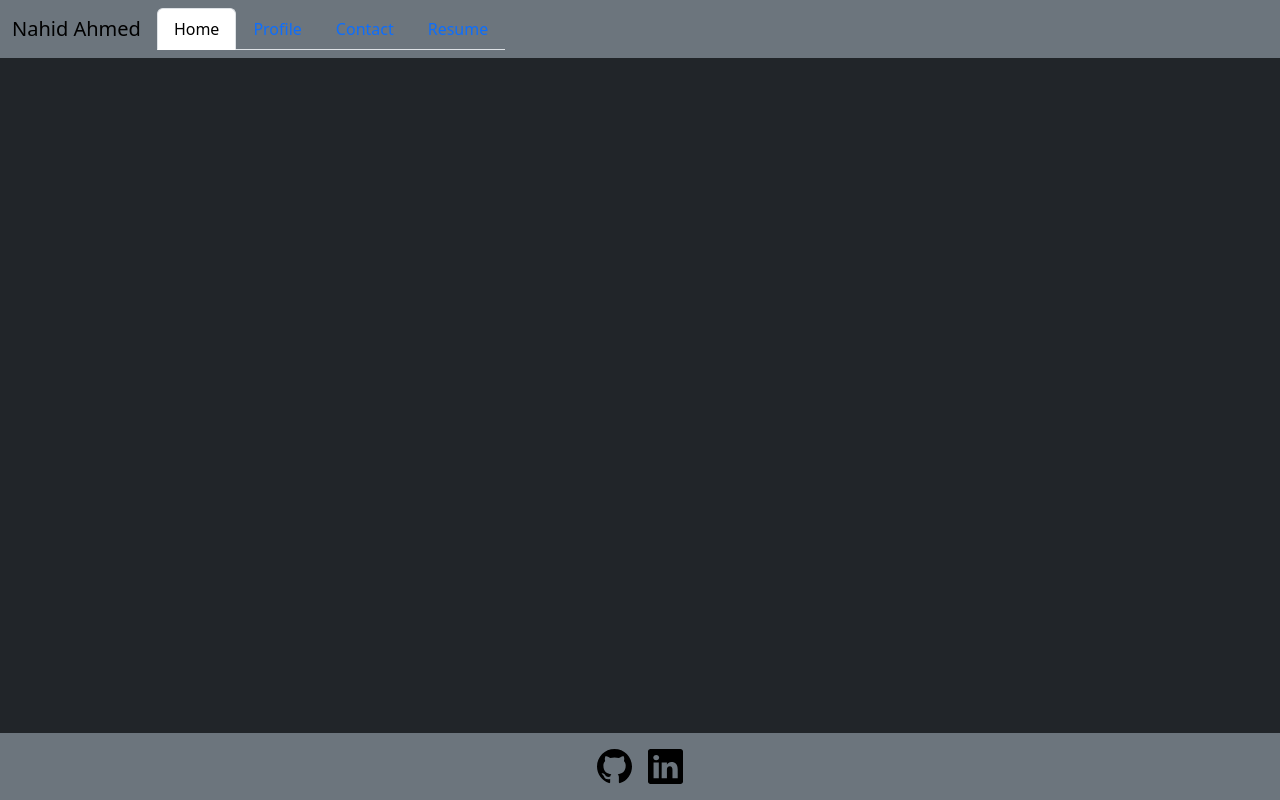
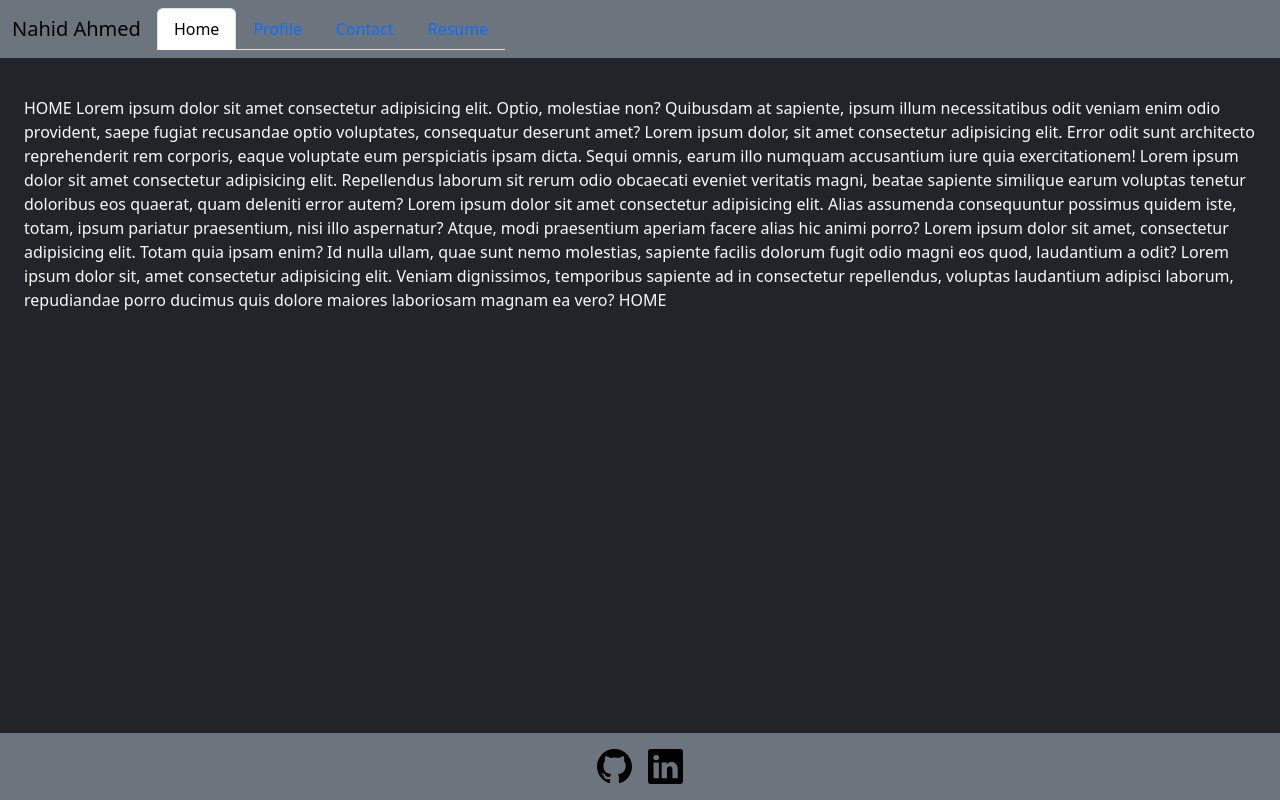
Before and after one commit to nahidahmed92/Nahid-Ahmed-s-Portfolio, a React (Vite) app: page / in a window 1280 px wide. Built offline with nearby package versions, Linux system fonts and the light colour scheme.

Commit message:
update spacing for content space after setting header to fixed top

```diff
--- a/src/components/Header.jsx
+++ b/src/components/Header.jsx
@@ -76,14 +76,29 @@ export default function Header() {
           </div>
         </nav>
       </header>
-      <div className="tab-content text-light mx-2" id="myTabContent">
+      <div className="tab-content text-light mx-4 mt-5 pt-5" id="myTabContent">
         <div
           className="tab-pane fade show active"
           id="home-tab-pane"
           role="tabpanel"
           aria-labelledby="home-tab"
           tabIndex="0">
-          This is the Home Tab where my about me will go
+          HOME Lorem ipsum dolor sit amet consectetur adipisicing elit. Optio, molestiae non?
+          Quibusdam at sapiente, ipsum illum necessitatibus odit veniam enim odio provident, saepe
+          fugiat recusandae optio voluptates, consequatur deserunt amet? Lorem ipsum dolor, sit amet
+          consectetur adipisicing elit. Error odit sunt architecto reprehenderit rem corporis, eaque
+          voluptate eum perspiciatis ipsam dicta. Sequi omnis, earum illo numquam accusantium iure
+          quia exercitationem! Lorem ipsum dolor sit amet consectetur adipisicing elit. Repellendus
+          laborum sit rerum odio obcaecati eveniet veritatis magni, beatae sapiente similique earum
+          voluptas tenetur doloribus eos quaerat, quam deleniti error autem? Lorem ipsum dolor sit
+          amet consectetur adipisicing elit. Alias assumenda consequuntur possimus quidem iste,
+          totam, ipsum pariatur praesentium, nisi illo aspernatur? Atque, modi praesentium aperiam
+          facere alias hic animi porro? Lorem ipsum dolor sit amet, consectetur adipisicing elit.
+          Totam quia ipsam enim? Id nulla ullam, quae sunt nemo molestias, sapiente facilis dolorum
+          fugit odio magni eos quod, laudantium a odit? Lorem ipsum dolor sit, amet consectetur
+          adipisicing elit. Veniam dignissimos, temporibus sapiente ad in consectetur repellendus,
+          voluptas laudantium adipisci laborum, repudiandae porro ducimus quis dolore maiores
+          laboriosam magnam ea vero? HOME
         </div>
         <div
           className="tab-pane fade"
```
